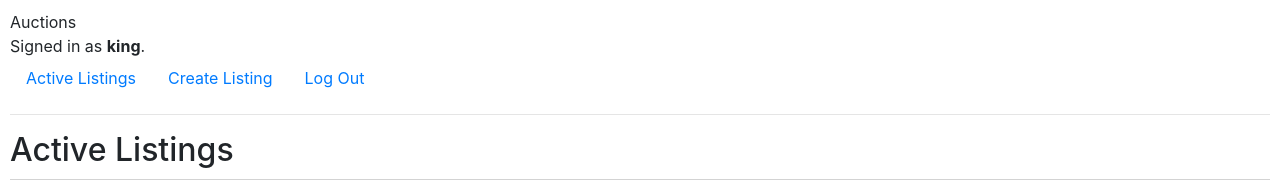
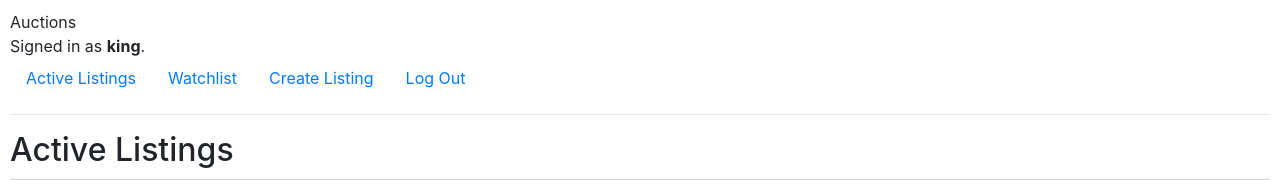
Before and after one commit to ainsanchez/commerce, a Django app: page / in a window 1280 px wide. Shown: the top 180 px of the page. Run offline with Django 3.2, Linux system fonts and the light colour scheme; a user stored in the database is signed in; data comes from the database, SQL or seed files in the repository; both versions use the stored data as it was after the commit; some libraries are stand-ins or nearby versions.

Commit message:
Watchlist Page Part 1

```diff
--- a/commerce/auctions/admin.py
+++ b/commerce/auctions/admin.py
@@ -1,8 +1,9 @@
 from django.contrib import admin
 
-from .models import User, Listings
+from .models import User, Listings, Watchlist
 
 # Register your models here.
 
 admin.site.register(User)
 admin.site.register(Listings)
+admin.site.register(Watchlist)
--- a/commerce/auctions/models.py
+++ b/commerce/auctions/models.py
@@ -14,3 +14,10 @@ class Listings(models.Model):
 
     def __str__(self):
         return f"{self.title} {self.price}"
+
+class Watchlist(models.Model):
+    user = models.ForeignKey(User, on_delete=models.CASCADE, related_name="customers")
+    items = models.ForeignKey(Listings, on_delete=models.CASCADE, related_name="cart")
+
+    def __str__(self):
+        return f"{self.user}: {self.items}"
--- a/commerce/auctions/templates/auctions/layout.html
+++ b/commerce/auctions/templates/auctions/layout.html
@@ -22,6 +22,9 @@
             </li>
             {% if user.is_authenticated %}
                 <li class="nav-item">
+                    <a class="nav-link" href="{% url 'watchlist' %}">Watchlist</a>
+                </li>
+                <li class="nav-item">
                     <a class="nav-link" href="{% url 'create' %}">Create Listing</a>
                 </li>
                 <li class="nav-item">
--- a/commerce/auctions/urls.py
+++ b/commerce/auctions/urls.py
@@ -8,5 +8,6 @@ urlpatterns = [
     path("logout", views.logout_view, name="logout"),
     path("register", views.register, name="register"),
     path("create", views.create, name="create"),
-    path("<int:listing_id>", views.display, name="display")
+    path("<int:listing_id>", views.display, name="display"),
+    path("watchlist", views.watchlist, name="watchlist")
 ]
--- a/commerce/auctions/views.py
+++ b/commerce/auctions/views.py
@@ -1,14 +1,15 @@
 from django.contrib.auth import authenticate, login, logout
+from django.contrib.auth.decorators import login_required
 from django.db import IntegrityError
 from django.http import HttpResponse, HttpResponseRedirect
 from django.shortcuts import render
 from django.urls import reverse
 
 from .forms import NewListing
-from .models import User, Listings
+from .models import User, Listings, Watchlist
 
 
-def index(request, ):
+def index(request):
     listings = Listings.objects.all()
     context = {
         'listings': listings
@@ -89,3 +90,10 @@ def display(request, listing_id):
         return render(request, "auctions/listing.html", {
             "listing": listing
         })
+
+@login_required
+def watchlist(request):
+    cart = Watchlist.objects.filter(user_id=request.user.id)
+    return render(request, "auctions/watchlist.html", {
+        "cart": cart,
+    })
```
Also changed, not shown: commerce/auctions/templates/auctions/watchlist.html (added, +16 -0 lines), commerce/auctions/migrations/0004_watchlist.py (added), commerce/db.sqlite3.
